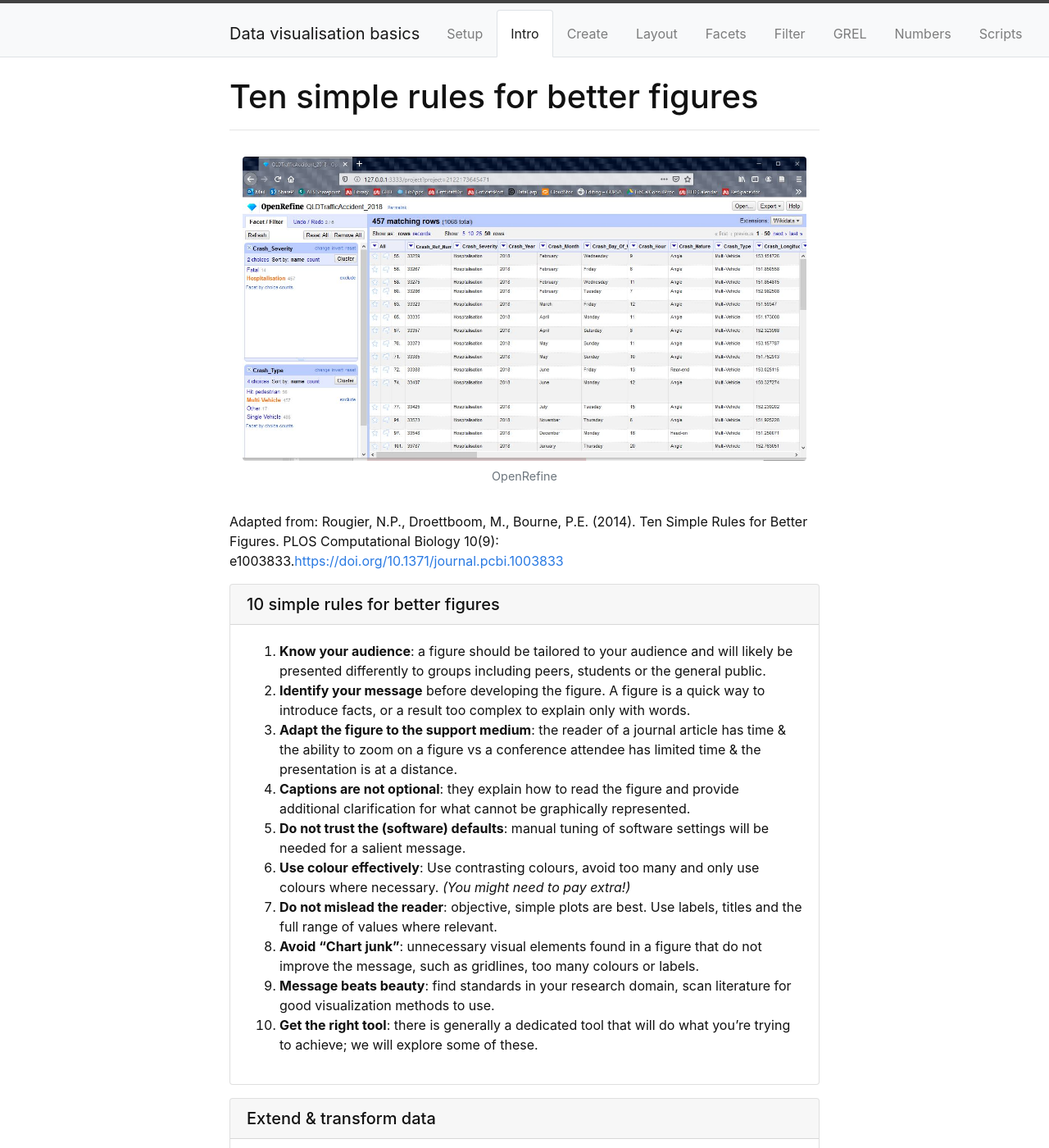
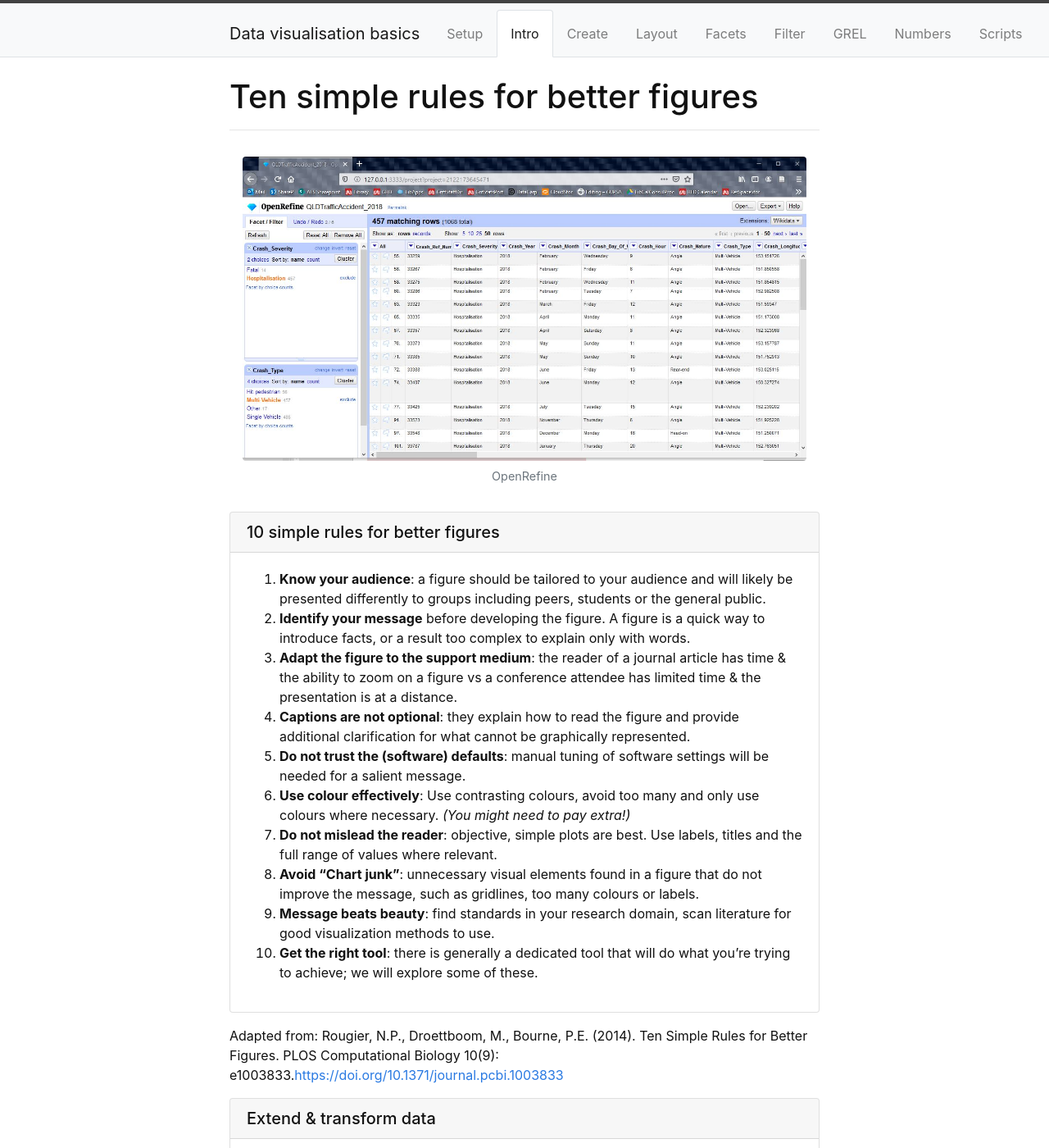
Before and after one commit to GULibrarySandbox/data-vis-basics, a Jekyll site: the page built from content/1-intro.md, in a window 1280 px wide and 1400 px high. Shown: the whole window at 82% size. Built offline with Jekyll 4.4.1, drawn with Linux system fonts in a browser that asks for light colours; part of the change alters nothing that is shown.

```diff
--- a/content/1-intro.md
+++ b/content/1-intro.md
@@ -7,9 +7,6 @@ nav: true
 -----
 
 {% include figure.html img="OpenRefine.JPG" alt="OpenRefine software" caption="OpenRefine" width="100%" %}
-
-Adapted from: Rougier, N.P., Droettboom, M., Bourne, P.E. (2014). Ten Simple Rules for Better Figures.
-PLOS Computational Biology 10(9): e1003833.[https://doi.org/10.1371/journal.pcbi.1003833](https://doi.org/10.1371/journal.pcbi.1003833)
 
 {% capture text %}
 1. **Know your audience**: a figure should be tailored to your audience and will likely be presented differently to groups including peers, students or the general public.
@@ -23,6 +20,9 @@ PLOS Computational Biology 10(9): e1003833.[https://doi.org/10.1371/journal.pcbi
 9. **Message beats beauty**: find standards in your research domain, scan literature for good visualization methods to use.
 10. **Get the right tool**: there is generally a dedicated tool that will do what you're trying to achieve; we will explore some of these.
 {% endcapture %} {% include card.md header="10 simple rules for better figures" text=text %}
+
+Adapted from: Rougier, N.P., Droettboom, M., Bourne, P.E. (2014). Ten Simple Rules for Better Figures.
+PLOS Computational Biology 10(9): e1003833.[https://doi.org/10.1371/journal.pcbi.1003833](https://doi.org/10.1371/journal.pcbi.1003833)
 
 {% capture text %}
 - Split columns or rows of data up into more granular parts
```
